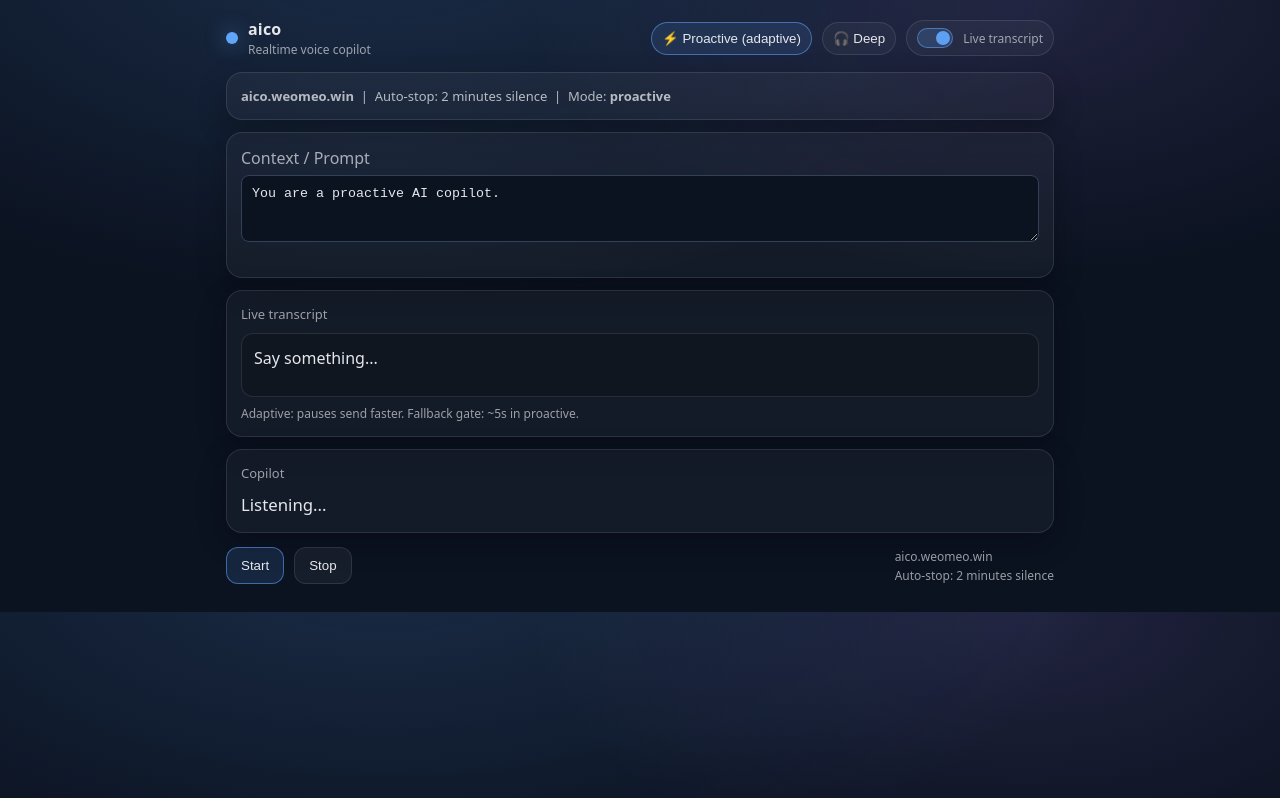
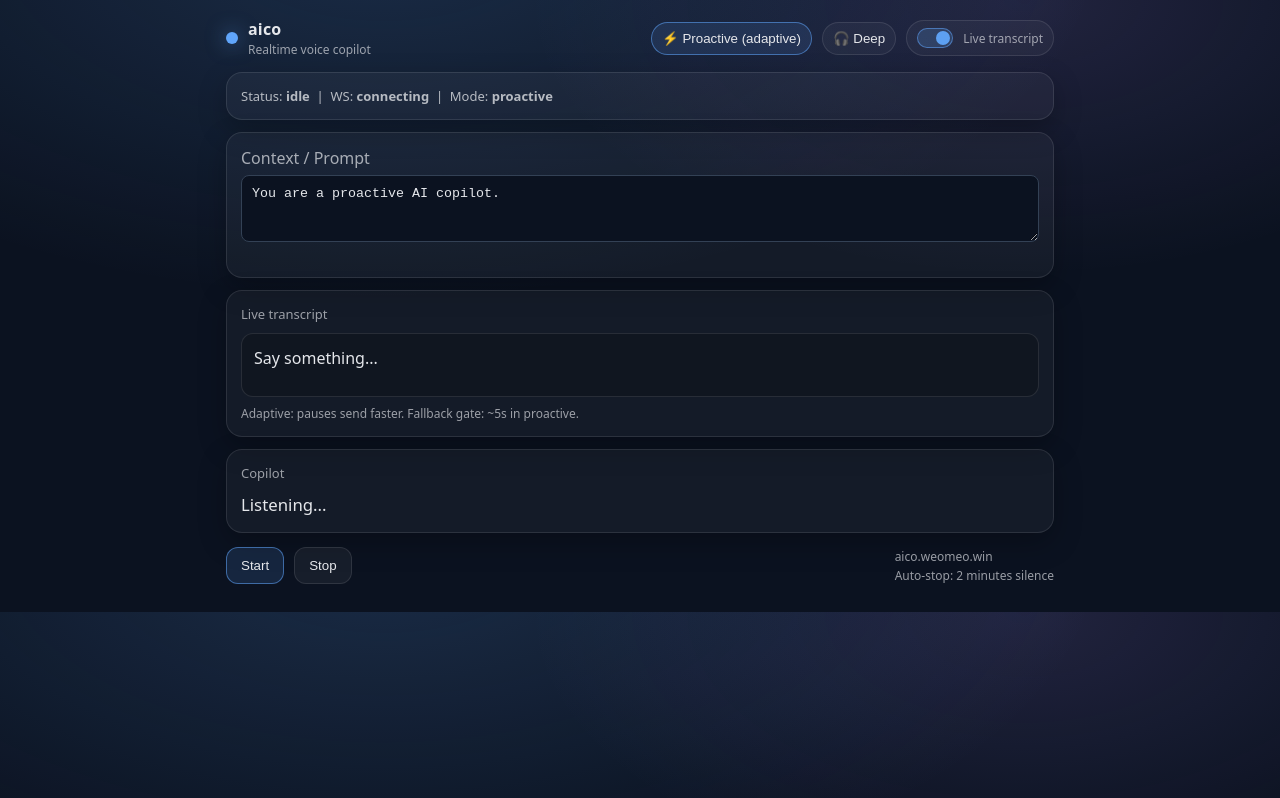
Before and after one commit to hosseinayoubi/aico, a React (Vite) app in the folder frontend/: page / in a window 1280 px wide. Built offline with nearby package versions, Linux system fonts and the light colour scheme; no server answers.

Commit message:
Update StatusBar.jsx

```diff
--- a/frontend/src/components/StatusBar.jsx
+++ b/frontend/src/components/StatusBar.jsx
@@ -1,7 +1,7 @@
-export default function StatusBar({ status, mode }) {
+export default function StatusBar({ status, wsStatus, mode }) {
   return (
     <div style={{ opacity: 0.9, fontSize: 13, color: "rgba(229,231,235,0.85)" }}>
-      <b>aico.weomeo.win</b> &nbsp;|&nbsp; Auto-stop: 2 minutes silence &nbsp;|&nbsp; Mode: <b>{mode}</b>
+      Status: <b>{status}</b> &nbsp;|&nbsp; WS: <b>{wsStatus}</b> &nbsp;|&nbsp; Mode: <b>{mode}</b>
     </div>
   );
 }
```
